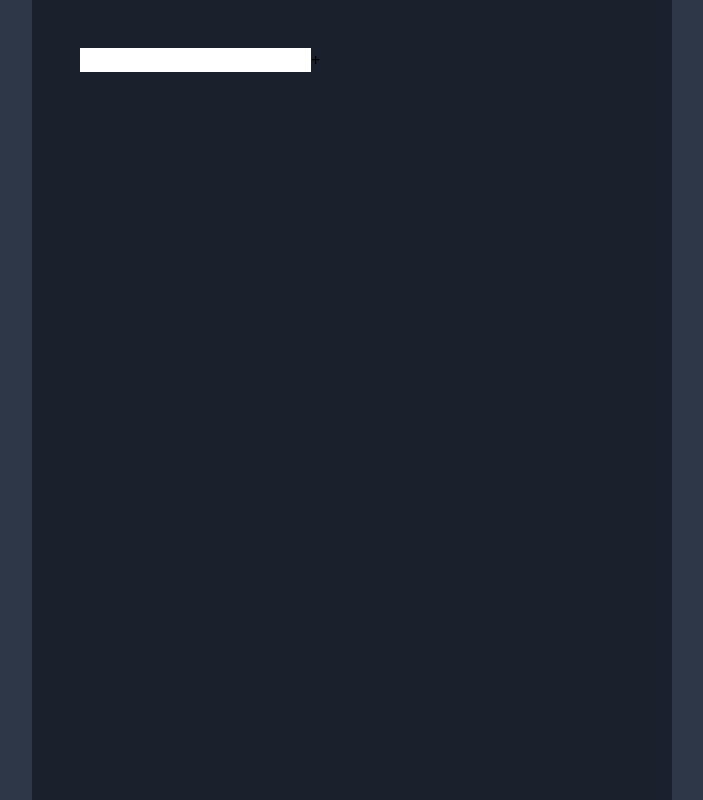
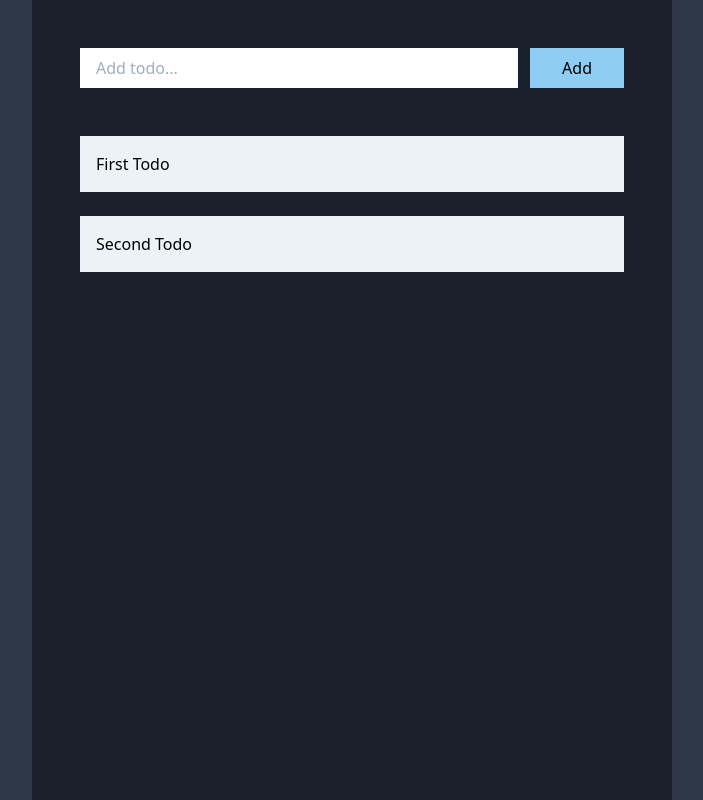
Before and after one commit to blazinskip/vue-3-todos, a Vue app: page / in a window 1280 px wide. Shown: the whole page, without its empty margins (288-991 px from the left). Built offline with nearby package versions, Linux system fonts and the light colour scheme.

Commit message:
feat: 🎸 add adding todo in TodosForm

```diff
--- /dev/null
+++ b/src/components/Todos.vue
@@ -0,0 +1,23 @@
+<template>
+  <ul class="flex flex-col space-y-6 my-12" flex-col>
+    <li class="bg-gray-200 p-4"  v-for="todo in todos" :key="todo.key">
+      {{todo.name}}
+    </li>
+  </ul>
+</template>
+
+<script lang="ts">
+import { defineComponent } from "vue";
+
+export default defineComponent({
+  name: "Todos",
+  props: {
+    todos: {
+      type: Array,
+      required: true
+    }
+  },
+  emits: {
+  }
+});
+</script>
--- a/src/components/TodosForm.vue
+++ b/src/components/TodosForm.vue
@@ -1,18 +1,46 @@
 <template>
-  <div class="flex">
-    <input type="text">
-    <button>+</button>
-  </div>
+  <form
+    class="flex flex-grow space-x-3"
+    @submit.prevent="addTodo"
+  >
+    <input
+      class="flex-grow px-4 py-2"
+      type="text"
+      v-model="name"
+      placeholder="Add todo..."
+    />
+    <button class="bg-blue-300 px-8 py-2" type="submit">
+      Add
+    </button>
+  </form>
 </template>
 
 <script lang="ts">
-import { defineComponent } from "vue";
+import { defineComponent, ref } from "vue";
 
 export default defineComponent({
   name: "TodosForm",
-  props: {
+  setup(props, { emit }) {
+    const name = ref("");
 
+    function addTodo() {
+      emit("todo-added", { name: name.value });
+      name.value = '';
+    }
+
+    return {
+      addTodo,
+      name
+    };
   },
-
+  emits: {
+    "todo-added": ({ name }) => {
+      if (name) {
+        return true;
+      } else {
+        return false;
+      }
+    }
+  }
 });
 </script>
--- /dev/null
+++ b/src/model/todo.ts
@@ -0,0 +1,4 @@
+export interface Todo {
+  name: string;
+  id: number;
+}
--- a/src/views/TodosPage.vue
+++ b/src/views/TodosPage.vue
@@ -1,15 +1,32 @@
 <template>
   <div>
     <TodosForm />
+    <Todos :todos="todos" />
   </div>
 </template>
 
 <script lang="ts">
 import TodosForm from "@/components/TodosForm.vue";
-import { defineComponent } from "vue";
+import Todos from "@/components/Todos.vue";
+import { defineComponent, ref } from "vue";
+import { Todo } from "@/model/todo";
 
 export default defineComponent({
   name: "HomePage",
-  components: { TodosForm }
+  components: { TodosForm, Todos },
+  setup() {
+    const currentId = ref<number>(0);
+    const todos = ref<Todo[]>([{ name: "First Todo", id: currentId.value }]);
+
+    currentId.value = currentId.value++;
+    todos.value = [
+      ...todos.value,
+      { name: "Second Todo", id: currentId.value }
+    ];
+
+    return {
+      todos
+    };
+  }
 });
 </script>
```
